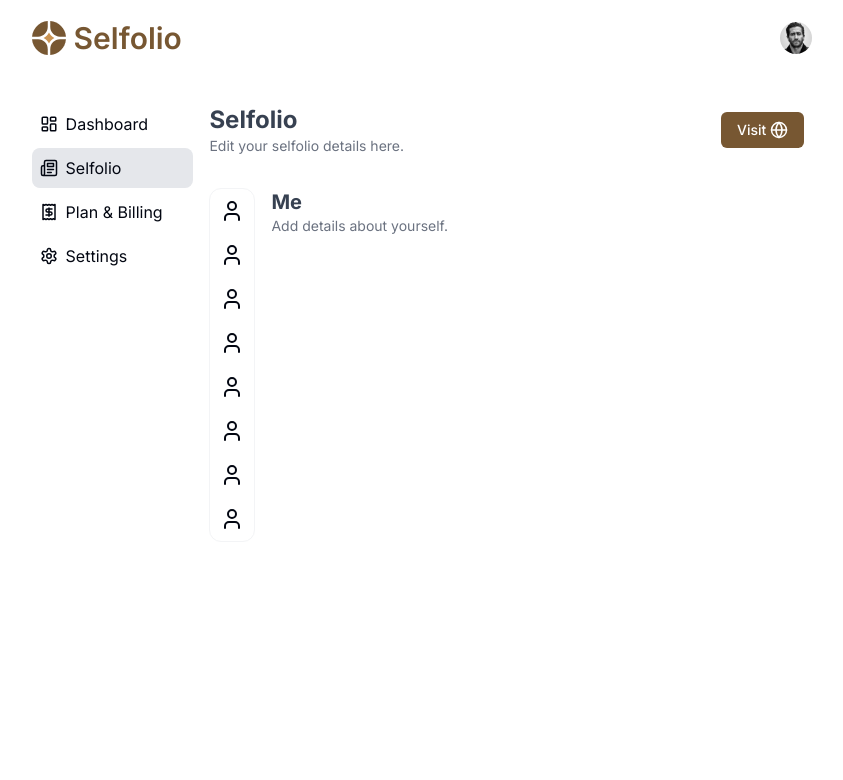
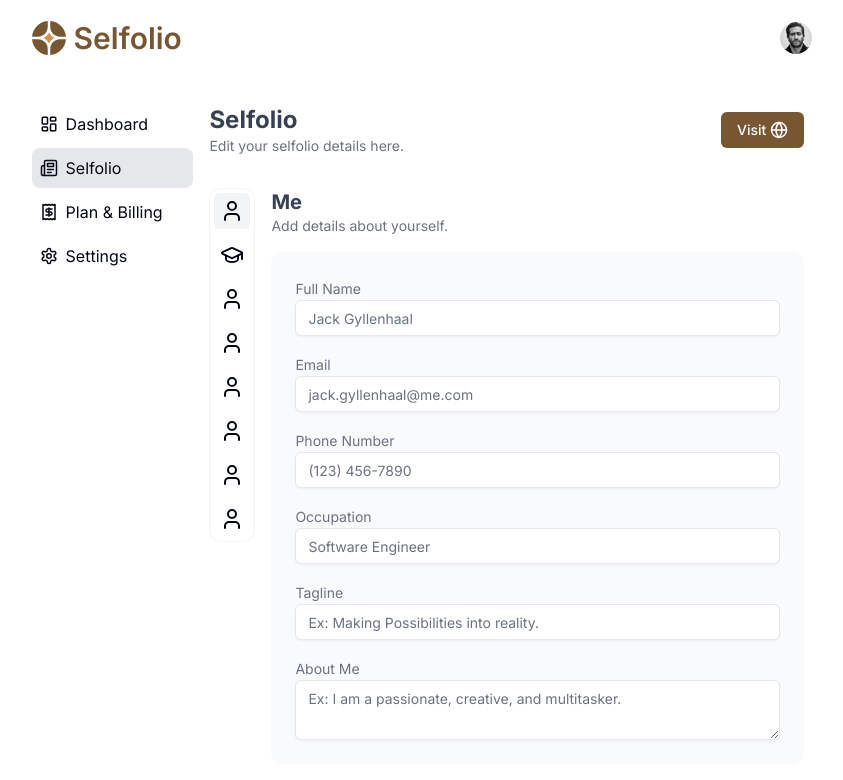
Before and after one commit to gohelboy/selfolio, a Next.js app: page /u/selfolio in a window 1280 px wide. Shown: the top 780 px of the page, without its empty margins (218-1061 px from the left). Built offline with nearby package versions, Linux system fonts and the light colour scheme.

Commit message:
some forms added

```diff
--- /dev/null
+++ b/app/(app)/u/selfolio/_forms/Education.jsx
@@ -0,0 +1,80 @@
+import GrayBlock from "@/app/_components/dashboard/GrayBlock";
+import { Button } from "@/components/ui/button";
+import { Input } from "@/components/ui/input";
+import { Textarea } from "@/components/ui/textarea";
+import { Check, Plus } from "lucide-react";
+import React, { useState } from "react";
+
+const Education = () => {
+  const [formGroup, setFormGroup] = useState([
+    { degree: "", institution: "", graduationYear: "" },
+  ]);
+
+  const addNewEducation = () => {
+    setFormGroup([
+      ...formGroup,
+      { degree: "", institution: "", graduationYear: "" },
+    ]);
+  };
+
+  return (
+    <div className="w-full">
+      <div className="mb-4 flex justify-between items-center">
+        <div>
+          <h1 className="text-xl font-bold text-gray-700">Education</h1>
+          <p className="text-gray-500 text-sm">Add details about education.</p>
+        </div>
+        <div className="flex gap-2">
+          <Button variant="outline" size="icon" onClick={addNewEducation}>
+            <Plus size={14} />
+          </Button>
+          <Button variant="brown" size="icon" onClick={addNewEducation}>
+            <Check size={14} />
+          </Button>
+        </div>
+      </div>
+      <GrayBlock>
+        <div className="grid grid-cols-2 gap-4">
+          {formGroup?.map((form, i) => {
+            return (
+              <div key={i}>
+                <div>
+                  <label htmlFor="name" className="text-sm text-gray-500">
+                    Degree
+                  </label>
+                  <Input
+                    id="degree"
+                    placeholder="Bachelor of Science"
+                    className="bg-white"
+                  />
+                </div>
+                <div>
+                  <label htmlFor="name" className="text-sm text-gray-500">
+                    Institution
+                  </label>
+                  <Input
+                    id="institution"
+                    placeholder="University of California, Berkeley"
+                    className="bg-white"
+                  />
+                </div>
+                <div>
+                  <label htmlFor="name" className="text-sm text-gray-500">
+                    Year
+                  </label>
+                  <Input
+                    id="year"
+                    placeholder="2010-2014"
+                    className="bg-white"
+                  />
+                </div>
+              </div>
+            );
+          })}
+        </div>
+      </GrayBlock>
+    </div>
+  );
+};
+
+export default Education;
--- /dev/null
+++ b/app/(app)/u/selfolio/_forms/Me.jsx
@@ -0,0 +1,83 @@
+import GrayBlock from "@/app/_components/dashboard/GrayBlock";
+import { Input } from "@/components/ui/input";
+import { Textarea } from "@/components/ui/textarea";
+import React from "react";
+
+const Me = () => {
+  return (
+    <div className="w-full">
+      <div className="mb-4">
+        <h1 className="text-xl font-bold text-gray-700">Me</h1>
+        <p className="text-gray-500 text-sm">Add details about yourself.</p>
+      </div>
+      <GrayBlock>
+        <div className="flex flex-col gap-4">
+          <div>
+            <label htmlFor="name" className="text-sm text-gray-500">
+              Full Name
+            </label>
+            <Input
+              id="name"
+              placeholder="Jack Gyllenhaal"
+              className="bg-white"
+            />
+          </div>
+          <div>
+            <label htmlFor="name" className="text-sm text-gray-500">
+              Email
+            </label>
+            <Input
+              id="email"
+              type="email"
+              placeholder="jack.gyllenhaal@me.com"
+              className="bg-white"
+            />
+          </div>
+          <div>
+            <label htmlFor="name" className="text-sm text-gray-500">
+              Phone Number
+            </label>
+            <Input
+              id="phoneNumber"
+              type="tel"
+              placeholder="(123) 456-7890"
+              className="bg-white"
+            />
+          </div>
+          <div>
+            <label htmlFor="name" className="text-sm text-gray-500">
+              Occupation
+            </label>
+            <Input
+              id="occupation"
+              placeholder="Software Engineer"
+              className="bg-white"
+            />
+          </div>
+          <div>
+            <label htmlFor="name" className="text-sm text-gray-500">
+              Tagline
+            </label>
+            <Input
+              id="tagline"
+              placeholder="Ex: Making Possibilities into reality."
+              className="bg-white"
+            />
+          </div>
+          <div>
+            <label htmlFor="name" className="text-sm text-gray-500">
+              About Me
+            </label>
+            <Textarea
+              id="aboutMe"
+              placeholder="Ex: I am a passionate, creative, and multitasker."
+              className="bg-white"
+            />
+          </div>
+        </div>
+      </GrayBlock>
+    </div>
+  );
+};
+
+export default Me;
--- a/app/(app)/u/selfolio/page.jsx
+++ b/app/(app)/u/selfolio/page.jsx
@@ -1,43 +1,52 @@
+"use client";
 import { Button } from "@/components/ui/button";
-import { Globe, User } from "lucide-react";
-import React from "react";
+import { Globe, GraduationCap, User } from "lucide-react";
+import React, { useState } from "react";
+import Me from "./_forms/Me";
+import Education from "./_forms/Education";
+import { cn } from "@/lib/utils";
 
-const page = () => {
+const forms = [
+  { form: "Me", pos: 1, component: <Me />, icon: <User /> },
+  {
+    form: "Education",
+    pos: 2,
+    component: <Education />,
+    icon: <GraduationCap />,
+  },
+  { form: "Me", pos: 3, component: <Me />, icon: <User /> },
+  { form: "Me", pos: 4, component: <Me />, icon: <User /> },
+  { form: "Me", pos: 5, component: <Me />, icon: <User /> },
+  { form: "Me", pos: 6, component: <Me />, icon: <User /> },
+  { form: "Me", pos: 7, component: <Me />, icon: <User /> },
+  { form: "Me", pos: 8, component: <Me />, icon: <User /> },
+];
+
+const Page = () => {
+  const [currentOpenedForm, setCurrentOpenedForm] = useState(forms[0]);
+
   return (
     <div className="flex flex-col gap-4">
       <TitleMassage />
 
       <div className="flex gap-4 items-start mt-4">
         <div className="flex flex-col gap-2 cursor-pointer p-1 border border-gray-100 rounded-xl">
-          <Button size="icon" variant="ghost">
-            <User />
-          </Button>
-          <Button size="icon" variant="ghost">
-            <User />
-          </Button>
-          <Button size="icon" variant="ghost">
-            <User />
-          </Button>
-          <Button size="icon" variant="ghost">
-            <User />
-          </Button>
-          <Button size="icon" variant="ghost">
-            <User />
-          </Button>
-          <Button size="icon" variant="ghost">
-            <User />
-          </Button>
-          <Button size="icon" variant="ghost">
-            <User />
-          </Button>
-          <Button size="icon" variant="ghost">
-            <User />
-          </Button>
+          {forms.map((form) => (
+            <Button
+              key={form.pos}
+              size="icon"
+              variant="ghost"
+              className={cn(
+                "",
+                form.pos === currentOpenedForm.pos && "bg-gray-100"
+              )}
+              onClick={() => setCurrentOpenedForm(form)}
+            >
+              {form.icon}
+            </Button>
+          ))}
         </div>
-        <div>
-          <h1 className="text-xl font-bold text-gray-700">Me</h1>
-          <p className="text-gray-500 text-sm">Add details about yourself.</p>
-        </div>
+        <div className="w-full">{currentOpenedForm.component}</div>
       </div>
     </div>
   );
@@ -61,4 +70,4 @@ const TitleMassage = () => {
   );
 };
 
-export default page;
+export default Page;
--- a/app/(app)/user/[selfolio]/page.jsx
+++ /dev/null
@@ -1,9 +0,0 @@
-import React from 'react'
-
-const page = () => {
-  return (
-    <div>page</div>
-  )
-}
-
-export default page
--- /dev/null
+++ b/components/ui/textarea.jsx
@@ -0,0 +1,18 @@
+import * as React from "react"
+
+import { cn } from "@/lib/utils"
+
+const Textarea = React.forwardRef(({ className, ...props }, ref) => {
+  return (
+    (<textarea
+      className={cn(
+        "flex min-h-[60px] w-full rounded-md border border-input bg-transparent px-3 py-2 text-sm shadow-sm placeholder:text-muted-foreground focus-visible:outline-none focus-visible:ring-1 focus-visible:ring-ring disabled:cursor-not-allowed disabled:opacity-50",
+        className
+      )}
+      ref={ref}
+      {...props} />)
+  );
+})
+Textarea.displayName = "Textarea"
+
+export { Textarea }
```
